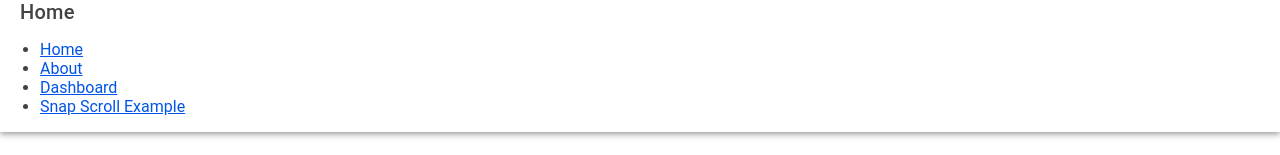
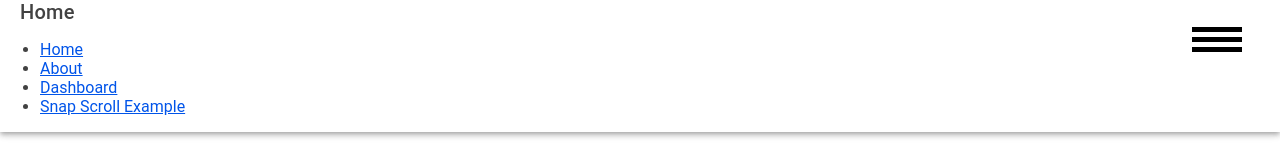
Before and after one commit to bertoramos/cv, a React (Vite) app: page / in a window 1280 px wide. Shown: the top 155 px of the page. Built offline with nearby package versions, Linux system fonts and the light colour scheme.

Commit message:
feat: main menu
- Main menu toggle button
- CSS transition effects

```diff
--- a/src/App.tsx
+++ b/src/App.tsx
@@ -33,11 +33,13 @@ import '@ionic/react/css/palettes/dark.system.css';
 import './theme/variables.css';
 import Template from './components/Template';
 import SnapScrollExample from './pages/SnapScrollExample';
+import MainMenu from './components/MainMenu';
 
 setupIonicReact();
 
 const App: React.FC = () => (
   <IonApp>
+    <MainMenu></MainMenu>
     <HashRouter>
       <Route path="/">
         <Template title="Home" content={<Home />} />
--- /dev/null
+++ b/src/components/MainMenu.css
@@ -0,0 +1,132 @@
+.open-menu-button {
+    z-index: 1000;
+
+    position: relative;
+    background-color: black;
+    width: 50px;
+    height: 5px;
+
+    transition: transform 0.3s ease-in-out 0s;
+
+    &::before {
+        content: "";
+
+        position: absolute;
+        top: 10px;
+        background-color: black;
+        width: 50px;
+        height: 5px;
+
+        transition: top 0.2s ease-in-out 0.2s, transform 0.25s ease-in-out;
+    }
+
+    &::after {
+        content: "";
+
+        position: absolute;
+        bottom: 10px;
+        background-color: black;
+        width: 50px;
+        height: 5px;
+
+        transition: bottom 0.2s ease-in-out 0.2s;
+    }
+}
+
+.close-menu-button {
+    z-index: 1000;
+
+    position: relative;
+    background-color: black;
+    width: 50px;
+    height: 5px;
+
+    transform: rotate(45deg);
+
+    transition: transform 0.3s ease-in-out 0.1s;
+
+    &::before {
+        content: "";
+
+        position: absolute;
+        transform: rotate(-90deg);
+
+        top: 0px;
+        background-color: black;
+        width: 50px;
+        height: 5px;
+
+        transition: top 0.2s ease-in-out, transform 0.25s ease-in-out 0.1s;
+    }
+
+    &::after {
+        content: "";
+
+        position: absolute;
+        bottom: 0px;
+        background-color: black;
+        width: 50px;
+        height: 5px;
+
+        transition: bottom 0.2s ease-in-out;
+    }
+}
+
+.button-container {
+    position: absolute;
+    right: 2%;
+    top: 3%;
+    padding: 1% 1% 1% 1%;
+    z-index: 1000;
+    background-color: rgba(0, 0, 0, 0);
+}
+
+.button-container:hover .open-menu-button {
+    transform: scale(1.3);
+}
+
+.button-container:hover .close-menu-button {
+    transform: rotate(45deg) scale(1.3);
+}
+
+#main-menu {
+    z-index: 100;
+
+    background-color: rgb(0, 188, 150);
+    width: 100%;
+    height: 100%;
+
+    position: absolute;
+    top: 0;
+    left: 0;
+
+    & ul {
+        list-style-type: none;
+        margin: 0;
+        padding: 0;
+
+        position: absolute;
+        left: 50%;
+        top: 50%;
+        transform: translate(-50%, -50%);
+        text-align: center;
+    }
+
+    & li {
+        margin: 2% 0%;
+    }
+}
+
+.menu-active {
+    /*display: block;*/
+
+    opacity: 1;
+    transition: opacity 0.5s ease-in-out, display 0s ease-in-out 0.5s;
+}
+
+.menu-inactive {
+    /*display: none;*/
+    pointer-events: none;
+    opacity: 0;
+    transition: opacity 0.5s ease-in-out, display 0s ease-in-out 0.5s;
+}
--- /dev/null
+++ b/src/components/MainMenu.tsx
@@ -0,0 +1,31 @@
+import React from 'react';
+import './MainMenu.css';
+
+import { addClass, removeClass, hasClass } from '../utils/refsUtils';
+
+const MainMenu: React.FC = () => {
+
+  const [isOpen, setIsOpen] = React.useState(false);
+
+  const toggleMainMenu = () => {
+    setIsOpen(!isOpen);
+  };
+
+  return (
+    <>
+      <div onClick={toggleMainMenu} className="button-container">
+        <div className={isOpen ? "close-menu-button" : "open-menu-button"} />
+      </div>
+      <div id="main-menu" className={isOpen ? "menu-active" : "menu-inactive"}>
+        <ul>
+          <li>Home</li>
+          <li>About</li>
+          <li>Contact</li>
+          <li>Services</li>
+        </ul>
+      </div>
+    </>
+  );
+};
+
+export default MainMenu;
--- /dev/null
+++ b/src/utils/refsUtils.tsx
@@ -0,0 +1,15 @@
+import { MutableRefObject } from "react";
+
+const addClass = (ref: any, name: string) => {
+    ref.classList.add(name);
+}
+
+const removeClass = (ref: any, name: string) => {
+    ref.classList.rempve(name);
+}
+
+const hasClass = (ref: any, name: string) => {
+    return ref.classList.contains(name);
+}
+
+export { addClass, removeClass, hasClass };
```
Also changed, not shown: src/components/Template.tsx (line endings or trailing spaces).
